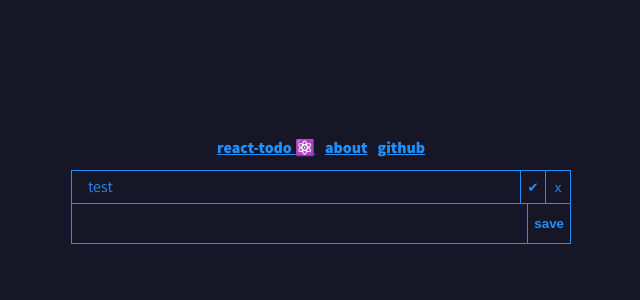
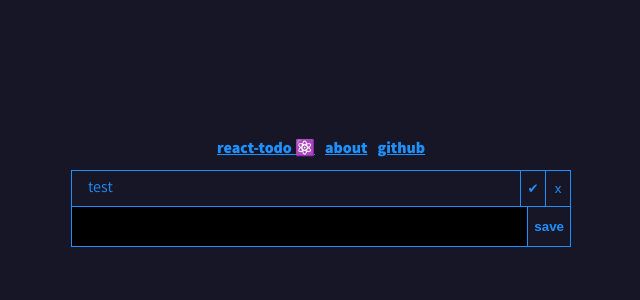
Before and after one commit to jakubjun/react-todos, a React (Vite) app: page / in a window 1280 px wide. In both pictures the pointer is over the input 618 px from the left and 223 px from the top of the page. Shown: the top 300 px of the page, without its empty margins (319-959 px from the left). Built offline with nearby package versions, Linux system fonts and the light colour scheme; no server answers.

Commit message:
Add some styling

```diff
--- a/src/component/todoAdder/todoAdder.less
+++ b/src/component/todoAdder/todoAdder.less
@@ -15,8 +15,9 @@
     padding: 8px;
 
 
-    &:focus {
+    &:focus, &:hover {
       outline:0;
+      background-color: darken(@background-color, 30%);
 
     }
   }
--- a/src/component/todoItem/todoItem.less
+++ b/src/component/todoItem/todoItem.less
@@ -1,6 +1,7 @@
 .todo-item {
   border-bottom: 1px solid @primary-color;
   display: flex;
+  min-height: 35px;
 
   &:hover {
     background-color: darken(@background-color, 30%)
```
